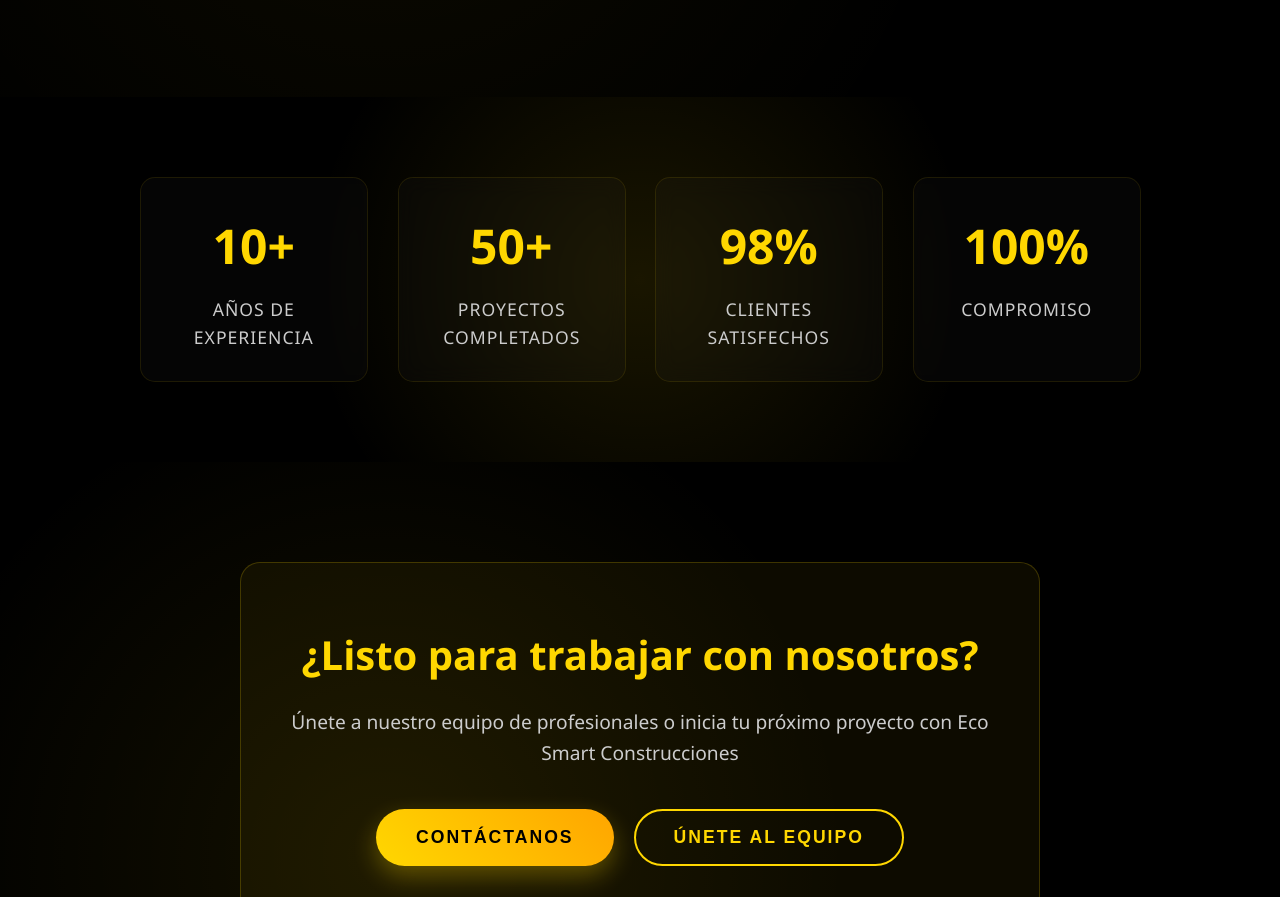
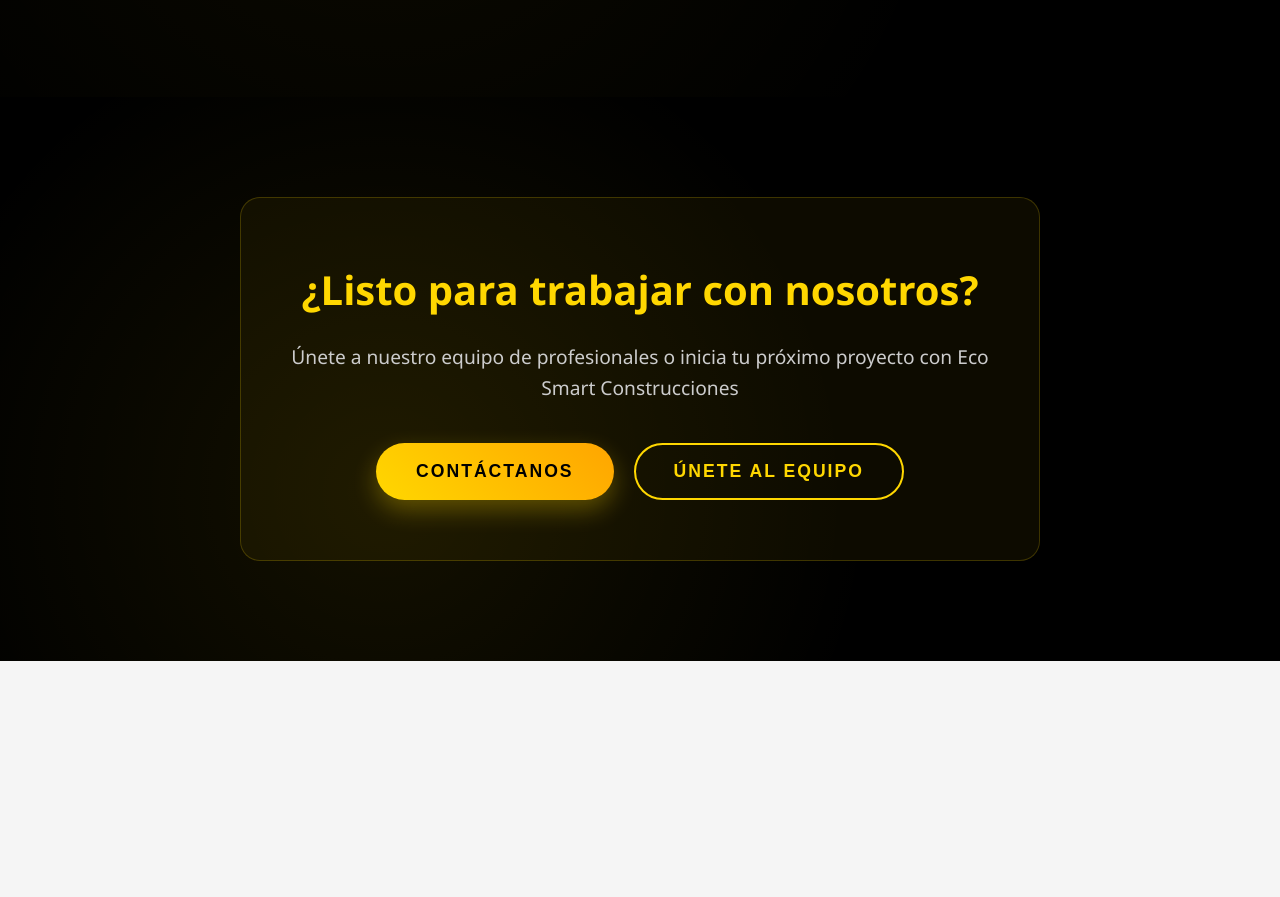
Before and after one commit to ServidorHRZ/Web-EcoSmart, a plain HTML site: page Secciones/Nosotros.html in a window 1280 px wide. Shown: the part 3328-4225 px from the top of the page. After the commit the page ends 3989 px from the top, so only its background shows below. Drawn offline with Linux system fonts and the light colour scheme.

Commit message:
mejora final

```diff
--- a/Secciones/Nosotros.html
+++ b/Secciones/Nosotros.html
@@ -219,29 +219,7 @@
         </div>
     </section>
 
-    <!-- Sección Estadísticas -->
-    <section class="seccion-estadisticas">
-        <div class="contenedor-principal">
-            <div class="grid-estadisticas">
-                <div class="estadistica-item contador-animado efecto-onda delay-1">
-                    <div class="numero-estadistica">10+</div>
-                    <div class="texto-estadistica">Años de Experiencia</div>
-                </div>
-                <div class="estadistica-item contador-animado efecto-onda delay-2">
-                    <div class="numero-estadistica">50+</div>
-                    <div class="texto-estadistica">Proyectos Completados</div>
-                </div>
-                <div class="estadistica-item contador-animado efecto-onda delay-3">
-                    <div class="numero-estadistica">98%</div>
-                    <div class="texto-estadistica">Clientes Satisfechos</div>
-                </div>
-                <div class="estadistica-item contador-animado efecto-onda delay-4">
-                    <div class="numero-estadistica">100%</div>
-                    <div class="texto-estadistica">Compromiso</div>
-                </div>
-            </div>
-        </div>
-    </section>
+
 
     <!-- Sección CTA -->
     <section class="seccion-cta">
```
